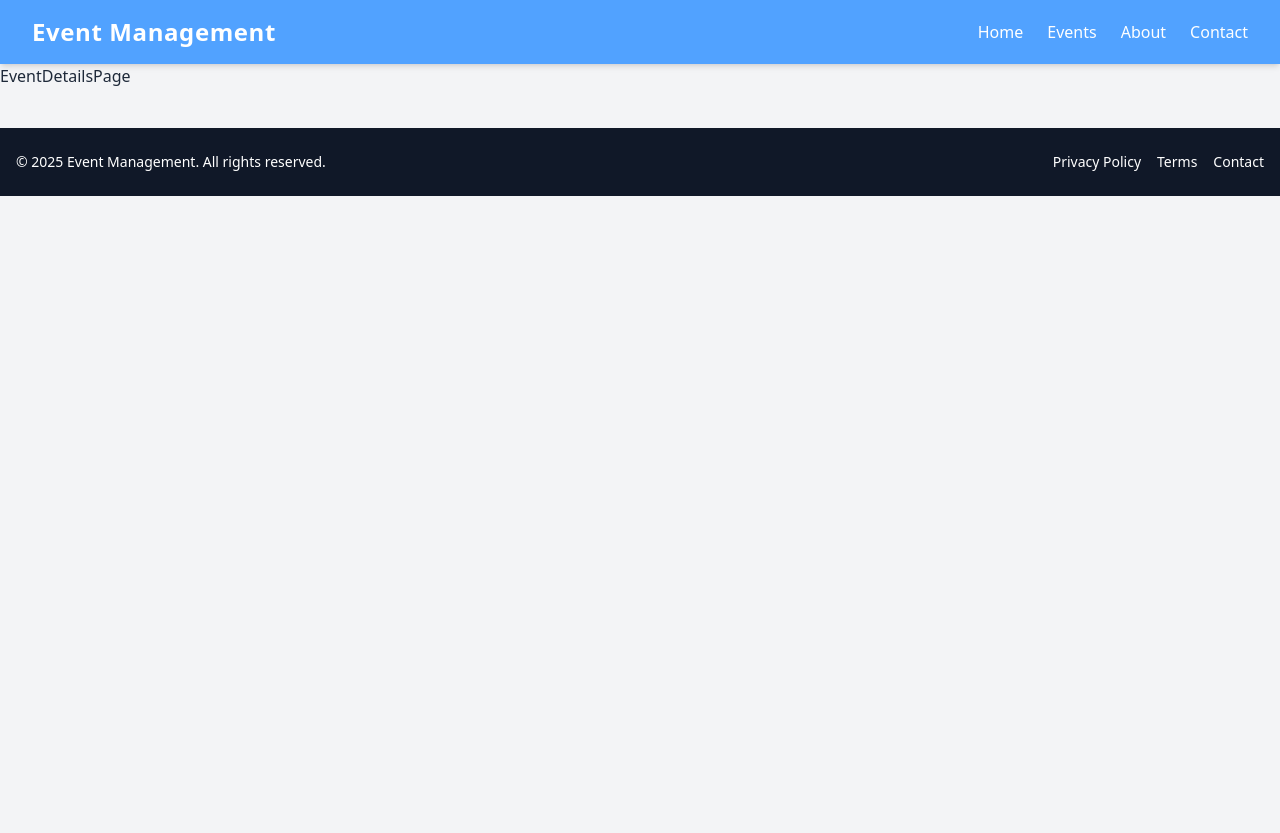
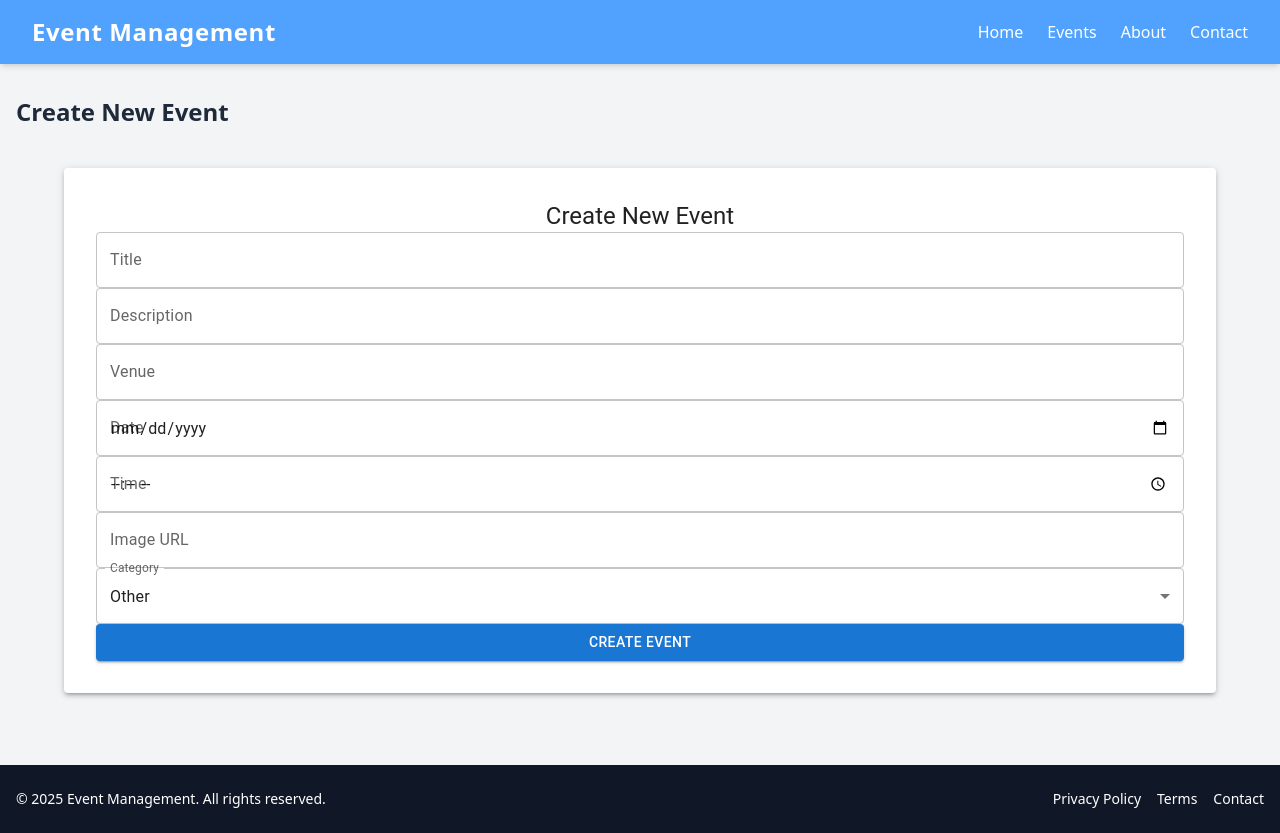
Before and after one commit to Shriyansh-SRT/Event-Management-System, a React (Vite) app: page /events/new in a window 1280 px wide. Before the commit the page ends 800 px from the top, so only its background shows below. Built offline with nearby package versions, Linux system fonts and the light colour scheme.

Commit message:
Event creation and display implemented

```diff
--- a/package.json
+++ b/package.json
@@ -13,14 +13,18 @@
     "@emotion/react": "^11.14.0",
     "@emotion/styled": "^11.14.1",
     "@fontsource/roboto": "^5.2.6",
+    "@hookform/resolvers": "^5.2.1",
     "@mui/icons-material": "^7.2.0",
     "@mui/material": "^7.2.0",
     "@tailwindcss/vite": "^4.1.11",
+    "dayjs": "^1.11.13",
     "react": "^19.1.0",
     "react-dom": "^19.1.0",
-    "react-hook-form": "^7.61.1",
+    "react-hook-form": "^7.62.0",
     "react-router-dom": "^7.7.1",
     "tailwindcss": "^4.1.11",
+    "uuid": "^11.1.0",
+    "zod": "^4.0.14",
     "zustand": "^5.0.7"
   },
   "devDependencies": {
--- a/src/App.tsx
+++ b/src/App.tsx
@@ -5,6 +5,7 @@ import HomePage from './pages/HomePage'
 import EventDetailsPage from './pages/EventDetailsPage'
 import Header from './components/Header'
 import Footer from './components/Footer'
+import CreateEventPage from './pages/CreateEventPage'
 
 function App() {
 
@@ -18,6 +19,7 @@ function App() {
       <Routes>
         <Route path='/' element={<HomePage />} />
         <Route path='/events/:id' element={<EventDetailsPage />} />
+        <Route path='/events/new' element={<CreateEventPage />} />
       </Routes>
 
       {/* common component */}
--- /dev/null
+++ b/src/components/CreateEventForm.tsx
@@ -0,0 +1,146 @@
+// CreateEventForm.tsx
+import { useForm } from "react-hook-form";
+import { z } from "zod";
+import { zodResolver } from '@hookform/resolvers/zod';
+import {
+  Box,
+  Button,
+  MenuItem,
+  TextField,
+  Typography,
+  Paper
+} from "@mui/material";
+import {saveEventToLocalStorage} from "../utils/storage"
+import { v4 as uuidv4 } from 'uuid';
+
+
+const CreateEventSchema = z.object({
+  title: z.string().min(3, { message: "Title is required" }),
+  description: z.string().min(5, { message: "Description is required" }),
+  venue: z.string().min(1, { message: "Venue is required" }),
+  date: z.string().min(1, { message: "Date is required" }),
+  time: z.string().min(1, { message: "Time is required" }).optional(),
+  image: z.string().url("Invalid image").optional(),
+  category: z.enum([
+    "music", "art", "sports", "technology", "food",
+    "Business", "Health", "Education", "Other"
+  ]).optional(),
+});
+
+type CreateEventFormData = z.infer<typeof CreateEventSchema>;
+
+const CreateEventForm = () => {
+  const {
+    register,
+    handleSubmit,
+    formState: { errors, isSubmitting },
+    reset,
+    watch
+  } = useForm<CreateEventFormData>({
+    resolver: zodResolver(CreateEventSchema),
+    defaultValues: {
+      title: "",
+      description: "",
+      venue: "",
+      date: "",
+      time: "",
+      image: "",
+      category: "Other",
+    }
+  });
+
+  const onSubmit = (data: CreateEventFormData) => {
+    const newEvent = {...data, id: uuidv4()};
+    saveEventToLocalStorage(newEvent)
+    reset()
+    alert("Event created successfully")
+  };
+
+  return (
+    <Paper elevation={3} className="max-w-6xl mx-auto p-8 shadow-md bg-white rounded-xl mt-10">
+      <Typography variant="h5" component="h1" className="mb-6 text-center font-bold">
+        Create New Event
+      </Typography>
+
+      <Box
+        component="form"
+        onSubmit={handleSubmit(onSubmit)}
+        className="space-y-10"
+        noValidate
+      >
+        <TextField
+          fullWidth label="Title"
+          {...register("title")}
+          error={!!errors.title}
+          helperText={errors.title?.message}
+        />
+
+        <TextField
+          fullWidth label="Description"
+          {...register("description")}
+          error={!!errors.description}
+          helperText={errors.description?.message}
+        />
+
+        <TextField
+          fullWidth label="Venue"
+          {...register("venue")}
+          error={!!errors.venue}
+          helperText={errors.venue?.message}
+        />
+
+        <TextField
+          fullWidth type="date" label="Date"
+
+          {...register("date")}
+          error={!!errors.date}
+          helperText={errors.date?.message}
+        />
+
+        <TextField
+          fullWidth type="time" label="Time"
+
+          {...register("time")}
+          error={!!errors.time}
+          helperText={errors.time?.message}
+        />
+
+        <TextField
+          fullWidth label="Image URL"
+          {...register("image")}
+          error={!!errors.image}
+          helperText={errors.image?.message}
+        />
+
+        <TextField
+          select fullWidth label="Category"
+          {...register("category")}
+          error={!!errors.category}
+          helperText={errors.category?.message}
+          value={watch("category") || "Other"}
+        >
+          {[
+            "music", "art", "sports", "technology", "food",
+            "Business", "Health", "Education", "Other"
+          ].map((option) => (
+            <MenuItem key={option} value={option}>
+              {option[0].toUpperCase() + option.slice(1)}
+            </MenuItem>
+          ))}
+        </TextField>
+
+        <Button
+          type="submit"
+          variant="contained"
+          fullWidth
+          disabled={isSubmitting}
+          className="bg-blue-600 hover:bg-blue-700 text-white py-2"
+        >
+          {isSubmitting ? "Creating..." : "Create Event"}
+        </Button>
+      </Box>
+    </Paper>
+  );
+};
+
+export default CreateEventForm;
--- /dev/null
+++ b/src/components/EventCard.tsx
@@ -0,0 +1,66 @@
+import React from 'react'
+import { Card, CardMedia, CardContent, Typography, Box } from '@mui/material'
+import type { Event } from '../types/event.types'
+import dayjs from 'dayjs'
+
+type EventCardProps = {
+  event: Event
+}
+
+const EventCard = ({ event }: EventCardProps) => {
+  const isPast = dayjs(event.date).isBefore(dayjs(), 'day')
+
+  return (
+    <Card
+      elevation={3}
+      sx={{
+        maxWidth: 345,
+        backgroundColor: isPast ? 'error.light' : 'success.light',
+        borderRadius: 2,
+        overflow: 'hidden',
+        display: 'flex',
+        flexDirection: 'column',
+      }}
+    >
+      {/* Event Image */}
+      <CardMedia
+        component="img"
+        height="160"
+        image={event.image}
+        alt={event.title}
+        sx={{ objectFit: 'cover' }}
+      />
+
+      {/* Event Details */}
+      <CardContent>
+        <Typography variant="h6" fontWeight="bold" gutterBottom>
+          {event.title}
+        </Typography>
+
+        <Typography variant="body2" color="text.secondary" gutterBottom>
+          {event.description}
+        </Typography>
+
+        <Box mt={2}>
+          <Typography variant="body2">
+            📍 <strong>Venue:</strong> {event.venue}
+          </Typography>
+          <Typography variant="body2">
+            🏷️ <strong>Category:</strong> {event.category}
+          </Typography>
+        </Box>
+
+        <Box mt={2}>
+          <Typography variant="body2">
+            📅 <strong>Date:</strong> {dayjs(event.date).format('DD MMM YYYY')}
+          </Typography>
+          <Typography variant="body2">
+            ⏰ <strong>Time:</strong> {event.time}
+          </Typography>
+        </Box>
+      </CardContent>
+    </Card>
+  )
+}
+
+export default EventCard
--- /dev/null
+++ b/src/pages/CreateEventPage.tsx
@@ -0,0 +1,13 @@
+import React from 'react'
+import CreateEventForm from '../components/CreateEventForm'
+
+const CreateEventPage = () => {
+  return (
+    <div className='container mx-auto px-4 py-8'>
+      <h1 className='text-2xl font-bold mb-4'>Create New Event</h1>
+      <CreateEventForm />
+    </div>
+  )
+}
+
+export default CreateEventPage
--- a/src/pages/HomePage.tsx
+++ b/src/pages/HomePage.tsx
@@ -1,8 +1,15 @@
 
-import { Typography, Container, Box } from '@mui/material'
+import { Typography, Container, Box, Button } from '@mui/material'
+import { Link } from 'react-router-dom'
+import EventCard from '../components/EventCard'
+import { getEventsFromLocalStorage } from '../utils/storage'
 // import EventList from '../components/EventList'
 
 const HomePage = () => {
+
+  const events = getEventsFromLocalStorage();
+  console.log(events)
+
   return (
     <Container maxWidth="lg" sx={{ py: 8 }}>
       {/* Introduction */}
@@ -16,11 +23,20 @@ const HomePage = () => {
       </Box>
 
       {/* Event List */}
-      <Box>
+      <Box className='flex items-center justify-between'>
+        <Box>
         <Typography variant="h5" fontWeight="medium" mb={3}>
           Upcoming Events
         </Typography>
-        {/* <EventList /> */}
+        {
+          events.map((event) =>
+            <EventCard key={event.id} event={event} />)
+        }
+        </Box>
+
+        <Link to="/events/new">
+          <Button variant='contained' color='primary'>Add Event</Button>
+        </Link>
       </Box>
     </Container>
   )
--- a/src/types/event.types.ts
+++ b/src/types/event.types.ts
@@ -3,7 +3,7 @@ export interface Event {
   title: string;
   description: string;
   venue: string;
-  date: string;
+  date: string
   time?: string;
   image?: string;
   category?: string;
--- /dev/null
+++ b/src/utils/storage.ts
@@ -0,0 +1,14 @@
+import type { Event } from "../types/event.types";
+
+const EVENTS_KEY = "events";
+
+export const saveEventToLocalStorage = (event: Event) => {
+  const events = JSON.parse(localStorage.getItem(EVENTS_KEY) || "[]");
+  events.push(event);
+  localStorage.setItem(EVENTS_KEY, JSON.stringify(events));
+};
+
+export const getEventsFromLocalStorage = (): Event[] => {
+  const events = JSON.parse(localStorage.getItem(EVENTS_KEY) || "[]");
+  return events;
+};
```
Also changed, not shown: 1 other file (tests, documents, lock files or other folders).
